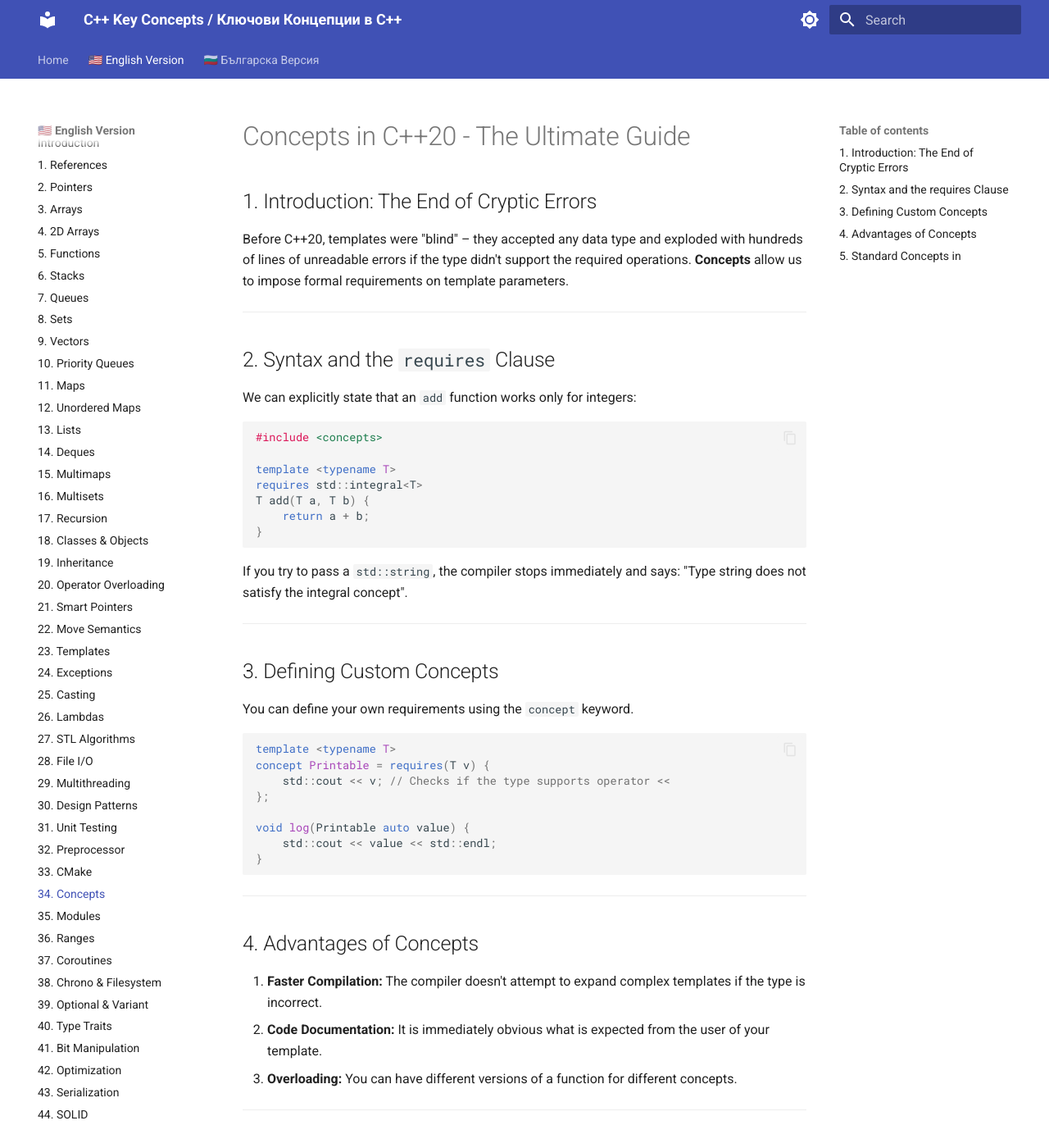
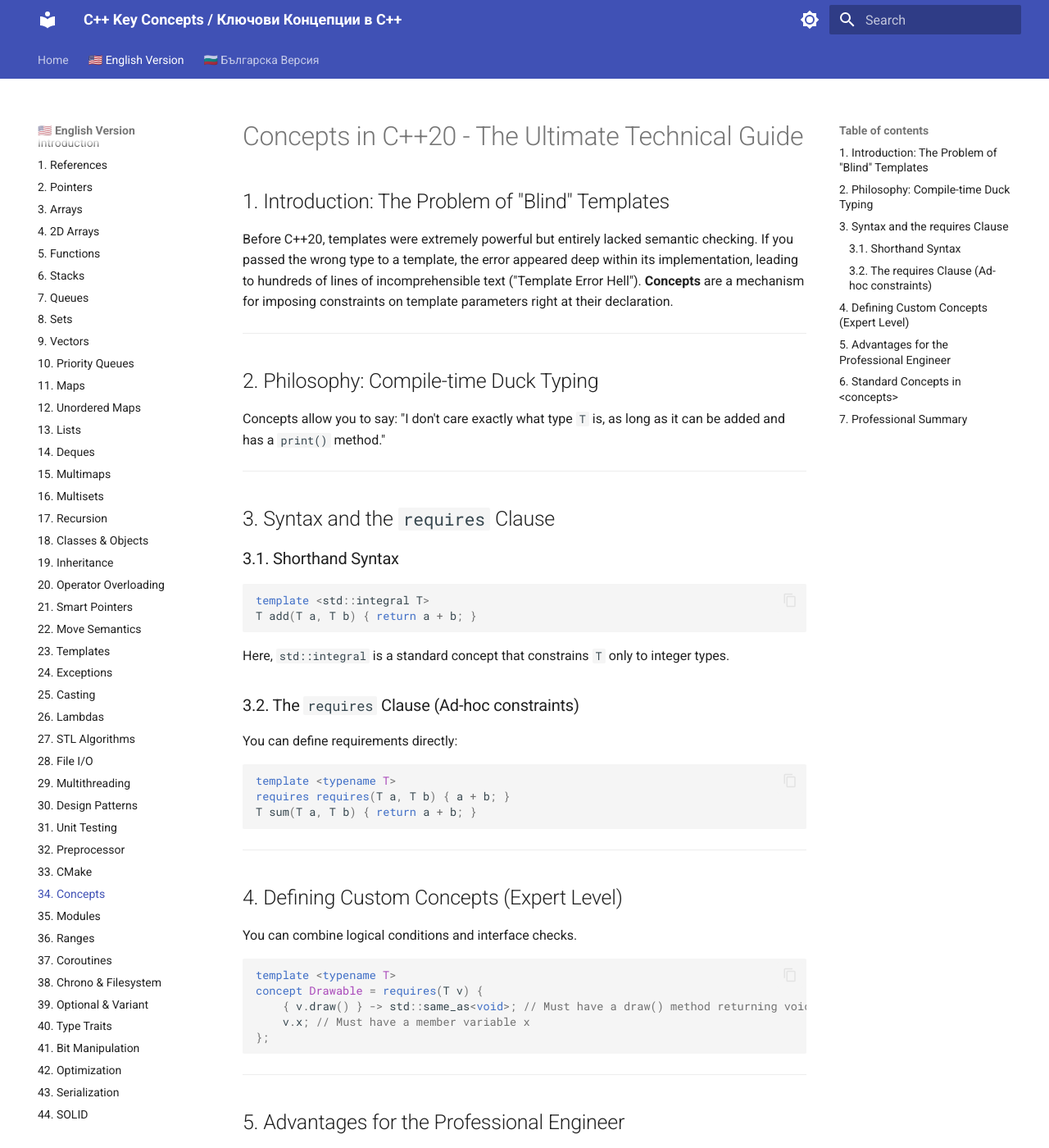
Before and after one commit to KadirYazadzhi/CPlusPlus---KeyConcepts, an MkDocs documentation site: the page built from docs/en/Concepts/Concepts.md, in a window 1280 px wide and 1400 px high. Shown: the whole window at 82% size. Built offline with MkDocs 1.6.1 and Material for MkDocs 9.7.7, drawn with Linux system fonts in a browser that asks for light colours; some of the changed text lies outside the part shown.

Commit message:
Docs: Expert expansion of Topics 33-34 (CMake, Concepts) covering transitive dependencies and template constraints

````diff
--- a/docs/bg/Concepts/Concepts.md
+++ b/docs/bg/Concepts/Concepts.md
@@ -1,55 +1,65 @@
-# Концепти (Concepts) в C++20 - Пълно ръководство
+# Концепти (Concepts) в C++20 - Пълно техническо ръководство
 
-## 1. Въведение: Краят на неясните грешки
-Преди C++20 шаблоните бяха "слепи" – те приемаха всякакъв тип данни и гърмяха с 500 реда неразбираеми грешки, ако типът не поддържа нужните операции. **Концептите** позволяват да наложим формални изисквания към шаблоните параметри.
+## 1. Въведение: Проблемът на "Слепите" шаблони
+Преди C++20 шаблоните бяха изключително мощни, но напълно лишени от семантична проверка. Ако подадете грешен тип на шаблон, грешката се появява дълбоко в неговата имплементация, което води до стотици редове неразбираем текст ("Template Error Hell"). **Концептите** са механизъм за налагане на ограничения върху шаблоните параметри още в тяхната декларация.
 
 ---
 
-## 2. Синтаксис и Клаузата `requires`
-Можем изрично да кажем, че функцията `add` работи само за числа:
-
-```cpp
-#include <concepts>
-
-template <typename T>
-requires std::integral<T>
-T add(T a, T b) {
-    return a + b;
-}
-```
-
-Ако се опитате да подадете `std::string`, компилаторът ще спре веднага и ще каже: "Типът string не удовлетворява концепта integral".
+## 2. Философия: Duck Typing на ниво компилация
+Концептите позволяват да кажете: "Не ме интересува какъв точно е типа `T`, стига той да може да се събира и да има метод `print()`".
 
 ---
 
-## 3. Дефиниране на собствени концепти
-Можете да дефинирате свои изисквания чрез ключовата дума `concept`.
+## 3. Синтаксис и Клаузата `requires`
 
+### 3.1. Кратък синтаксис
+```cpp
+template <std::integral T>
+T add(T a, T b) { return a + b; }
+```
+Тук `std::integral` е стандартен концепт, който ограничава `T` само до целочислени типове.
+
+### 3.2. Клаузата `requires` (Ad-hoc ограничения)
+Можете да дефинирате изисквания директно:
 ```cpp
 template <typename T>
-concept Printable = requires(T v) {
-    std::cout << v; // Проверява дали типът поддържа оператор <<
-};
-
-void log(Printable auto value) {
-    std::cout << value << std::endl;
-}
+requires requires(T a, T b) { a + b; }
+T sum(T a, T b) { return a + b; }
 ```
 
 ---
 
-## 4. Предимства на Концептите
-1.  **По-бърза компилация:** Компилаторът не се опитва да разгръща сложни шаблони, ако типът е грешен.
-2.  **Документация на кода:** Веднага се вижда какво се очаква от потребителя на вашия шаблон.
-3.  **Претоварване (Overloading):** Можете да имате различни версии на функция за различни концепти.
+## 4. Дефиниране на собствени Концепти (Expert Level)
+
+Можете да комбинирате логически условия и проверки на интерфейси.
+```cpp
+template <typename T>
+concept Drawable = requires(T v) {
+    { v.draw() } -> std::same_as<void>; // Трябва да има метод draw() връщащ void
+    v.x; // Трябва да има член-променлива x
+};
+```
 
 ---
 
-## 5. Стандартни концепти в <concepts>
-*   `std::integral`, `std::floating_point`
-*   `std::movable`, `std::copyable`
-*   `std::derived_from<Derived, Base>`
-*   `std::same_as<T, U>`
+## 5. Предимства за професионалния инженер
+1.  **Ясни грешки:** Компилаторът казва веднага: "Типът `X` не удовлетворява концепта `Printable`".
+2.  **По-бърза компилация:** Компилаторът не се опитва да инстанцира шаблона, ако условията не са изпълнени.
+3.  **По-добро претоварване (Overloading):** Можете да имате две версии на функция – една за числа и една за низове, базирано на концепти.
 
 ---
-*(Този документ е част от курса "Ключови концепции в C++")*
+
+## 6. Стандартни концепти в `<concepts>`
+*   `std::same_as<T, U>`: Проверява дали два типа са идентични.
+*   `std::derived_from<T, B>`: Проверява за наследяване.
+*   `std::convertible_to<T, U>`: Проверява дали `T` може да стане `U`.
+*   `std::equality_comparable`: Проверява дали работи `==`.
+
+---
+
+## 7. Професионално обобщение
+Концептите са най-голямата промяна в C++ шаблоните от тяхното създаване. Те превръщат метапрограмирането от "черна магия" в добре документиран и лесен за поддръжка инженерен процес. Винаги използвайте концепти в новите си C++20 проекти.
+
+---
+*(Документацията е подготвена за проекта "Ключови концепции в C++".*
+*Версия: 2.0 (Пълна детайлност)*
--- a/docs/en/Concepts/Concepts.md
+++ b/docs/en/Concepts/Concepts.md
@@ -1,55 +1,65 @@
-# Concepts in C++20 - The Ultimate Guide
+# Concepts in C++20 - The Ultimate Technical Guide
 
-## 1. Introduction: The End of Cryptic Errors
-Before C++20, templates were "blind" – they accepted any data type and exploded with hundreds of lines of unreadable errors if the type didn't support the required operations. **Concepts** allow us to impose formal requirements on template parameters.
+## 1. Introduction: The Problem of "Blind" Templates
+Before C++20, templates were extremely powerful but entirely lacked semantic checking. If you passed the wrong type to a template, the error appeared deep within its implementation, leading to hundreds of lines of incomprehensible text ("Template Error Hell"). **Concepts** are a mechanism for imposing constraints on template parameters right at their declaration.
 
 ---
 
-## 2. Syntax and the `requires` Clause
-We can explicitly state that an `add` function works only for integers:
-
-```cpp
-#include <concepts>
-
-template <typename T>
-requires std::integral<T>
-T add(T a, T b) {
-    return a + b;
-}
-```
-
-If you try to pass a `std::string`, the compiler stops immediately and says: "Type string does not satisfy the integral concept".
+## 2. Philosophy: Compile-time Duck Typing
+Concepts allow you to say: "I don't care exactly what type `T` is, as long as it can be added and has a `print()` method."
 
 ---
 
-## 3. Defining Custom Concepts
-You can define your own requirements using the `concept` keyword.
+## 3. Syntax and the `requires` Clause
 
+### 3.1. Shorthand Syntax
+```cpp
+template <std::integral T>
+T add(T a, T b) { return a + b; }
+```
+Here, `std::integral` is a standard concept that constrains `T` only to integer types.
+
+### 3.2. The `requires` Clause (Ad-hoc constraints)
+You can define requirements directly:
 ```cpp
 template <typename T>
-concept Printable = requires(T v) {
-    std::cout << v; // Checks if the type supports operator <<
-};
-
-void log(Printable auto value) {
-    std::cout << value << std::endl;
-}
+requires requires(T a, T b) { a + b; }
+T sum(T a, T b) { return a + b; }
 ```
 
 ---
 
-## 4. Advantages of Concepts
-1.  **Faster Compilation:** The compiler doesn't attempt to expand complex templates if the type is incorrect.
-2.  **Code Documentation:** It is immediately obvious what is expected from the user of your template.
-3.  **Overloading:** You can have different versions of a function for different concepts.
+## 4. Defining Custom Concepts (Expert Level)
+
+You can combine logical conditions and interface checks.
+```cpp
+template <typename T>
+concept Drawable = requires(T v) {
+    { v.draw() } -> std::same_as<void>; // Must have a draw() method returning void
+    v.x; // Must have a member variable x
+};
+```
 
 ---
 
-## 5. Standard Concepts in <concepts>
-*   `std::integral`, `std::floating_point`
-*   `std::movable`, `std::copyable`
-*   `std::derived_from<Derived, Base>`
-*   `std::same_as<T, U>`
+## 5. Advantages for the Professional Engineer
+1.  **Clear Errors:** The compiler states immediately: "Type `X` does not satisfy the `Printable` concept."
+2.  **Faster Compilation:** The compiler does not attempt to instantiate the template if the conditions are not met.
+3.  **Better Overloading:** You can have two versions of a function – one for numbers and one for strings – based on concepts.
 
 ---
-*(This document is part of the "C++ Key Concepts" course)*
+
+## 6. Standard Concepts in `<concepts>`
+*   `std::same_as<T, U>`: Checks if two types are identical.
+*   `std::derived_from<T, B>`: Checks for inheritance.
+*   `std::convertible_to<T, U>`: Checks if `T` can be converted to `U`.
+*   `std::equality_comparable`: Checks if `==` works.
+
+---
+
+## 7. Professional Summary
+Concepts are the most significant change to C++ templates since their inception. They transform metaprogramming from "black magic" into a well-documented and easy-to-maintain engineering process. Always use concepts in your new C++20 projects.
+
+---
+*Documentation prepared for the "C++ Key Concepts" project.*
+*Version: 2.0 (Full Detail)*
````
Also changed, not shown: docs/bg/Build_Systems_CMake/Build_Systems_CMake.md (+47 -44 lines), docs/en/Build_Systems_CMake/Build_Systems_CMake.md (+48 -45 lines).
